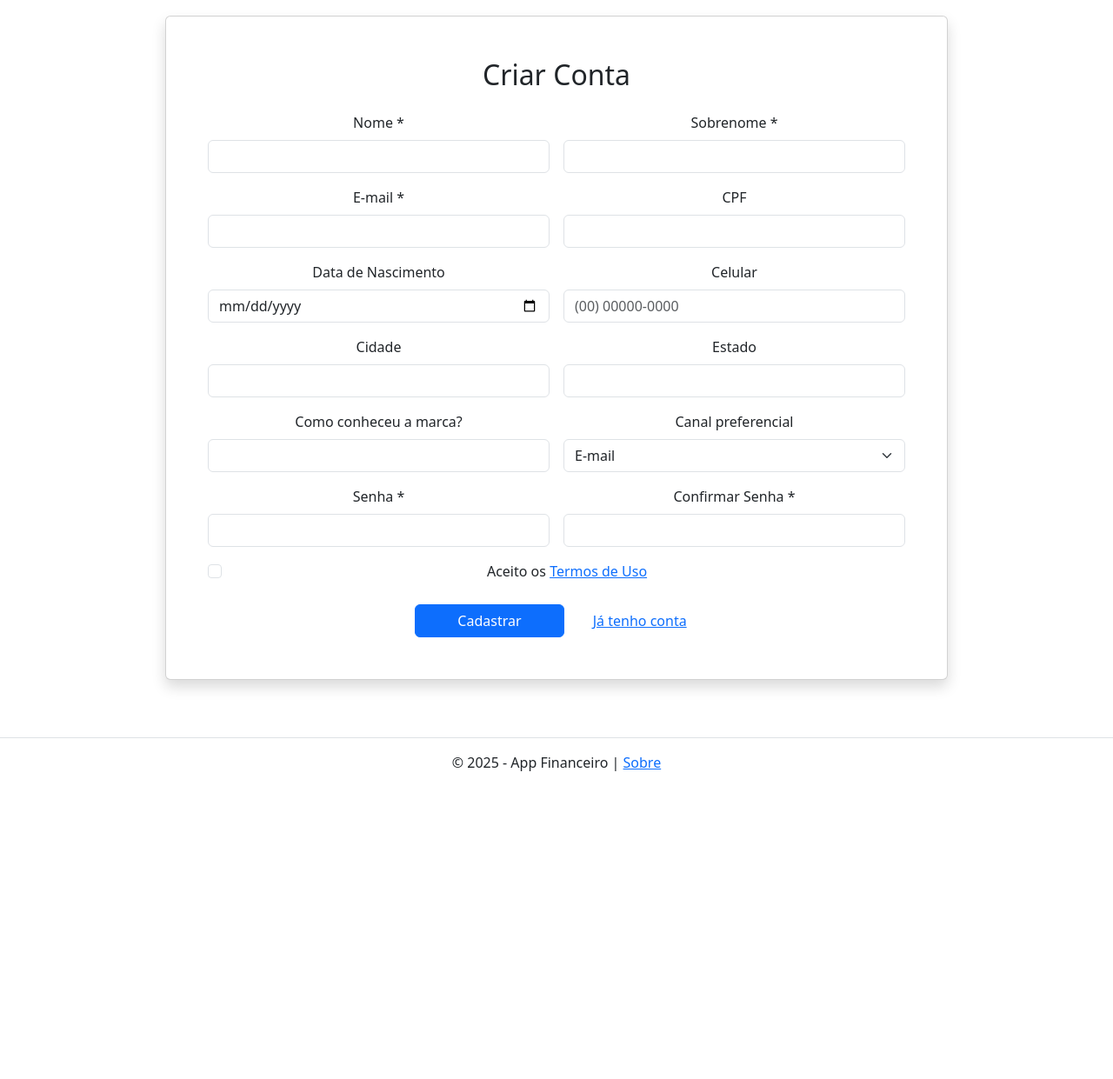
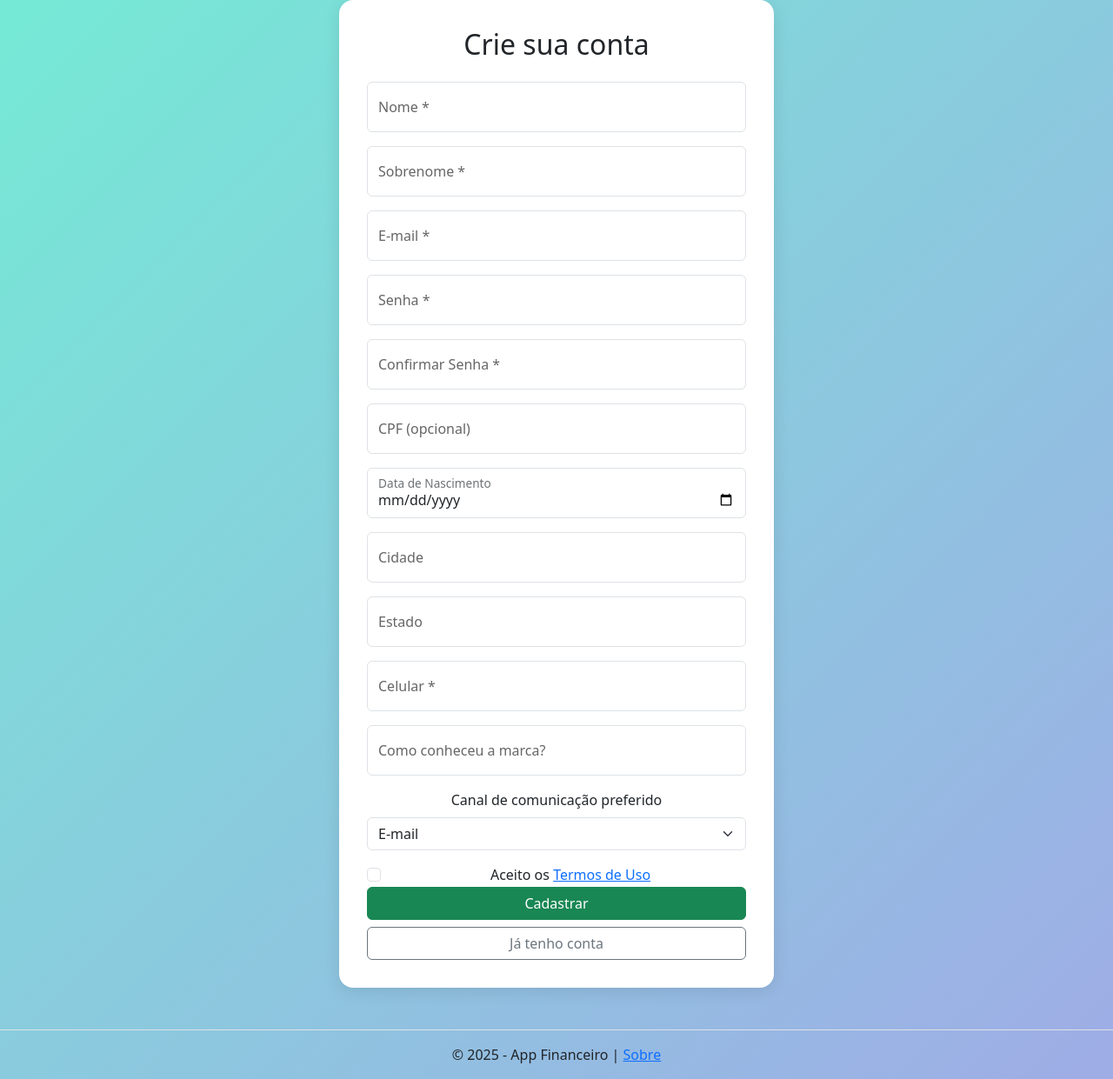
Before and after one commit to diogobraganascimento/controle-financeiro, a Flask app: page /cadastro in a window 1280 px wide. Shown: the part 56-1297 px from the top of the page at 87% size. Before the commit the page ends 943 px from the top, so only its background shows below. Run offline with Flask 3, Linux system fonts and the light colour scheme.

Commit message:
Correção
Efetuado correção na função de cadastro

```diff
--- a/app.py
+++ b/app.py
@@ -153,16 +153,16 @@ def cadastro():
         nome = request.form.get('nome')
         sobrenome = request.form.get('sobrenome')
         cpf = request.form.get('cpf')
-        nascimento = request.form.get('nascimento')
+        nascimento = request.form.get('data_nascimento')
         cidade = request.form.get('cidade')
         estado = request.form.get('estado')
         celular = request.form.get('celular')
         email = request.form.get('email')
-        origem = request.form.get('origem')
-        canal = request.form.get('canal')
+        origem = request.form.get('como_conheceu')
+        canal = request.form.get('canal_preferido')
         username = email.split('@')[0]
-        senha = request.form.get('senha')
-        confirmar_senha = request.form.get('confirmar_senha')
+        senha = request.form.get('password')
+        confirmar_senha = request.form.get('confirm_password')
         termos = request.form.get('termos')
 
         if not all([nome, sobrenome, email, senha, confirmar_senha]):
@@ -173,7 +173,7 @@ def cadastro():
             flash("As senhas não coincidem.", "danger")
             return redirect(url_for('cadastro'))
 
-        if termos != 'sim':
+        if termos != 'on':
             flash("Você precisa aceitar os termos de uso.", "warning")
             return redirect(url_for('cadastro'))
 
--- a/static/js/script.js
+++ b/static/js/script.js
@@ -56,21 +56,23 @@ const textoCentral = {
 };
 
 /**
- * Inicializa os gráficos de Créditos, Débitos e o gráfico comparativo entre Créditos e Débitos quando o DOM estiver completamente carregado.
+ * Inicializa os gráficos de Créditos, Débitos e o gráfico comparativo entre Créditos e Débitos após o carregamento completo do DOM.
  *
- * - Cria dois gráficos do tipo "doughnut": um para os Créditos e outro para os Débitos, usando os dados fornecidos.
- * - O gráfico de Créditos exibe a distribuição dos valores de crédito com diferentes cores.
- * - O gráfico de Débitos exibe a distribuição dos valores de débito com diferentes cores.
- * - Ambos os gráficos possuem um plugin customizado (textoCentral) para exibir o total correspondente no centro do gráfico.
+ * - Cria dois gráficos do tipo "doughnut": um para os Créditos e outro para os Débitos, utilizando os dados fornecidos.
+ * - O gráfico de Créditos exibe a distribuição dos valores de crédito em diferentes cores.
+ * - O gráfico de Débitos exibe a distribuição dos valores de débito em diferentes cores.
+ * - Ambos os gráficos utilizam um plugin personalizado (textoCentral) para exibir o total correspondente no centro do gráfico.
+ * - Calcula a porcentagem de Créditos e Débitos em relação ao total combinado e exibe um gráfico de barras horizontal para comparação.
  *
- * Além disso, a função calcula a porcentagem de Créditos e Débitos em relação ao total combinado e exibe um gráfico de barras horizontal
- * (comparativo entre os Créditos e Débitos), com as porcentagens e valores totais.
- *
- * A função é executada apenas após o carregamento completo do DOM, garantindo que todos os elementos HTML necessários estejam disponíveis.
+ * Observação: Esta função é executada apenas após o evento de carregamento completo do DOM, garantindo que todos os elementos HTML estejam disponíveis.
  *
  * @event DOMContentLoaded - Dispara após o carregamento completo do HTML.
  */
 document.addEventListener('DOMContentLoaded', function () {
+    if (typeof creditosLabels !== 'undefined' && typeof creditosValores !== 'undefined' &&
+        typeof debitosLabels !== 'undefined' && typeof debitosValores !== 'undefined' &&
+        typeof totalCreditos !== 'undefined' && typeof totalDebitos !== 'undefined') {
+
         const dadosCredito = {
             labels: creditosLabels,
             datasets: [{
@@ -173,7 +175,9 @@ document.addEventListener('DOMContentLoaded', function () {
                 }
             });
         }
+    }
 });
+
 
 /**
 * Validação do formulário de cadastro de usuário
--- a/templates/cadastro.html
+++ b/templates/cadastro.html
@@ -3,99 +3,142 @@
 {% block title %}Cadastro - Controle Financeiro{% endblock %}
 
 {% block content %}
-<div class="container d-flex justify-content-center align-items-center min-vh-100">
-    <div class="card shadow p-5 w-100" style="max-width: 900px;">
-        <h2 class="text-center mb-4">Criar Conta</h2>
+<style>
+    body {
+        background: linear-gradient(135deg, #74ebd5, #9face6);
+        min-height: 100vh;
+    }
+
+    #cardCadastro {
+        background: #ffffff;
+        border-radius: 1rem;
+        padding: 2rem;
+        box-shadow: 0 4px 20px rgba(0, 0, 0, 0.1);
+        width: 100%;
+        max-width: 500px;
+    }
+
+    .form-floating > label {
+        color: #666;
+    }
+
+    .form-floating > .form-control:focus ~ label {
+        color: #333;
+    }
+
+    .form-check-label {
+        margin-left: 0.5rem;
+    }
+</style>
+
+<div class="d-flex justify-content-center align-items-center" style="min-height: 100vh;">
+    <div id="cardCadastro">
+        <h2 class="text-center mb-4">Crie sua conta</h2>
 
         {% with messages = get_flashed_messages(with_categories=true) %}
             {% if messages %}
                 {% for category, message in messages %}
-                    <div class="alert alert-{{ category }} alert-dismissible fade show" role="alert">
-                        {{ message }}
-                        <button type="button" class="btn-close" data-bs-dismiss="alert" aria-label="Fechar"></button>
-                    </div>
+                    <div class="alert alert-{{ category }}">{{ message }}</div>
                 {% endfor %}
             {% endif %}
         {% endwith %}
 
-        <form method="POST">
-            <div class="row g-3">
-                <div class="col-md-6">
-                    <label class="form-label">Nome *</label>
-                    <input type="text" name="nome" class="form-control" required>
-                </div>
-                <div class="col-md-6">
-                    <label class="form-label">Sobrenome *</label>
-                    <input type="text" name="sobrenome" class="form-control" required>
+        <form method="POST" novalidate>
+
+            <!-- NOME -->
+            <div class="form-floating mb-3">
+                <input type="text" class="form-control" name="nome" id="nome" placeholder="Nome" required>
+                <label for="nome">Nome *</label>
             </div>
 
-                <div class="col-md-6">
-                    <label class="form-label">E-mail *</label>
-                    <input type="email" name="email" class="form-control" id="email" required>
-                </div>
-                <div class="col-md-6">
-                    <label class="form-label">CPF</label>
-                    <input type="text" name="cpf" class="form-control" maxlength="14">
+            <!-- SOBRENOME -->
+            <div class="form-floating mb-3">
+                <input type="text" class="form-control" name="sobrenome" id="sobrenome" placeholder="Sobrenome" required>
+                <label for="sobrenome">Sobrenome *</label>
             </div>
 
-                <div class="col-md-6">
-                    <label class="form-label">Data de Nascimento</label>
-                    <input type="date" name="data_nascimento" class="form-control">
-                </div>
-                <div class="col-md-6">
-                    <label class="form-label">Celular</label>
-                    <input type="tel" name="celular" class="form-control" placeholder="(00) 00000-0000">
+            <!--EMAIL -->
+            <div class="form-floating mb-3">
+                <input type="email" class="form-control" name="email" id="email" placeholder="email@exemplo.com" required>
+                <label for="email">E-mail *</label>
             </div>
 
-                <div class="col-md-6">
-                    <label class="form-label">Cidade</label>
-                    <input type="text" name="cidade" class="form-control">
-                </div>
-                <div class="col-md-6">
-                    <label class="form-label">Estado</label>
-                    <input type="text" name="estado" class="form-control">
+            <!-- USERNAME -->
+            <div class="form-floating mb-3" id="username-group" style="display:none;">
+                <input type="text" class="form-control" name="username" id="username" readonly>
+                <label for="username">Nome de Usuário</label>
             </div>
 
-                <div class="col-md-6">
-                    <label class="form-label">Como conheceu a marca?</label>
-                    <input type="text" name="como_conheceu" class="form-control">
+            <!-- PASSWORD -->
+            <div class="form-floating mb-3">
+                <input type="password" class="form-control" name="password" id="password" placeholder="Senha" required>
+                <label for="password">Senha *</label>
             </div>
-                <div class="col-md-6">
-                    <label class="form-label">Canal preferencial</label>
-                    <select name="canal_preferencial" class="form-select">
+
+            <!-- CONFIRM_PASSWORD -->
+            <div class="form-floating mb-3">
+                <input type="password" class="form-control" name="confirm_password" id="confirm_password" placeholder="Confirmar Senha" required>
+                <label for="confirm_password">Confirmar Senha *</label>
+            </div>
+
+            <!-- CPF -->
+            <div class="form-floating mb-3">
+                <input type="text" class="form-control" name="cpf" id="cpf" placeholder="CPF">
+                <label for="cpf">CPF (opcional)</label>
+            </div>
+
+            <!--DATA_NASCIMENTO -->
+            <div class="form-floating mb-3">
+                <input type="date" class="form-control" name="data_nascimento" id="data_nascimento">
+                <label for="data_nascimento">Data de Nascimento</label>
+            </div>
+
+            <!-- CIDADE -->
+            <div class="form-floating mb-3">
+                <input type="text" class="form-control" name="cidade" id="cidade" placeholder="Cidade">
+                <label for="cidade">Cidade</label>
+            </div>
+
+            <!-- ESTADO -->
+            <div class="form-floating mb-3">
+                <input type="text" class="form-control" name="estado" id="estado" placeholder="Estado">
+                <label for="estado">Estado</label>
+            </div>
+
+            <!-- CELULAR -->
+            <div class="form-floating mb-3">
+                <input type="tel" class="form-control" name="celular" id="celular" placeholder="Celular" required>
+                <label for="celular">Celular *</label>
+            </div>
+
+            <!-- COMO_CONHECEU -->
+            <div class="form-floating mb-3">
+                <input type="text" class="form-control" name="como_conheceu" id="como_conheceu" placeholder="Como conheceu">
+                <label for="como_conheceu">Como conheceu a marca?</label>
+            </div>
+
+            <!-- CANAL_PREFERIDO -->
+            <div class="mb-3">
+                <label class="form-label">Canal de comunicação preferido</label>
+                <select class="form-select" name="canal_preferido">
                     <option value="email">E-mail</option>
                     <option value="celular">Celular</option>
                 </select>
             </div>
 
-                <div class="col-md-6">
-                    <label class="form-label">Senha *</label>
-                    <input type="password" name="password" class="form-control" required>
-                </div>
-                <div class="col-md-6">
-                    <label class="form-label">Confirmar Senha *</label>
-                    <input type="password" name="confirm_password" class="form-control" required>
-                </div>
-
-                <div class="mb-3" id="username-group">
-                    <label>Nome de Usuário</label>
-                    <input type="text" class="form-control" id="username" name="username" readonly>
-                </div>
-
-
+            <!-- TERMO -->
             <div class="col-12">
                 <div class="form-check">
-                        <input type="checkbox" class="form-check-input" name="aceita_termos" id="aceita_termos" required>
-                        <label class="form-check-label" for="aceita_termos">
+                    <input type="checkbox" class="form-check-input" name="termos" id="termos" required>
+                    <label class="form-check-label" for="termos">
                         Aceito os <a href="#" data-bs-toggle="modal" data-bs-target="#modalTermos">Termos de Uso</a>
                     </label>
                 </div>
             </div>
 
-                <div class="col-12 text-center mt-4">
-                    <button type="submit" class="btn btn-primary px-5">Cadastrar</button>
-                    <a href="{{ url_for('login') }}" class="btn btn-link ms-3">Já tenho conta</a>
-                </div>
+            <div class="d-grid gap-2">
+                <button class="btn btn-success" type="submit">Cadastrar</button>
+                <a href="{{ url_for('login') }}" class="btn btn-outline-secondary">Já tenho conta</a>
             </div>
         </form>
     </div>
@@ -110,8 +153,12 @@
         <button type="button" class="btn-close" data-bs-dismiss="modal" aria-label="Fechar"></button>
       </div>
       <div class="modal-body text-justify">
-        <!-- Aqui você pode colocar seu texto de termos que criamos antes -->
-        <p><strong>1. Coleta de dados:</strong> ...</p>
+          <p><strong>1. Coleta de dados:</strong> Ao se cadastrar, você autoriza a coleta de dados para fins de identificação e comunicação.</p>
+          <p><strong>2. Uso das informações:</strong> Seus dados serão utilizados exclusivamente para melhorar a experiência na plataforma e facilitar o contato, quando necessário.</p>
+          <p><strong>3. Compartilhamento:</strong> Não compartilhamos suas informações com terceiros, exceto quando exigido por lei.</p>
+          <p><strong>4. Segurança:</strong> Todas as informações são armazenadas com segurança e protegidas contra acesso não autorizado.</p>
+          <p><strong>5. Responsabilidade:</strong> Você é responsável pelas informações fornecidas e por manter a confidencialidade de sua senha.</p>
+          <p><strong>6. Aceite:</strong> Ao marcar a opção, você declara que leu, entendeu e concorda com os termos.</p>
       </div>
       <div class="modal-footer">
         <button type="button" class="btn btn-secondary" data-bs-dismiss="modal">Fechar</button>
--- a/utils.py
+++ b/utils.py
@@ -27,4 +27,4 @@ def get_usuario_id():
 
 
 def criar_senha_hash(senha):
-    return bcrypt.hashpw(senha.enconde('utf-8'), bcrypt.gensalt())
+    return bcrypt.hashpw(senha.encode('utf-8'), bcrypt.gensalt())
```
Also changed, not shown: financeiro.db. Lines whose indentation alone changed are shown as unchanged.
